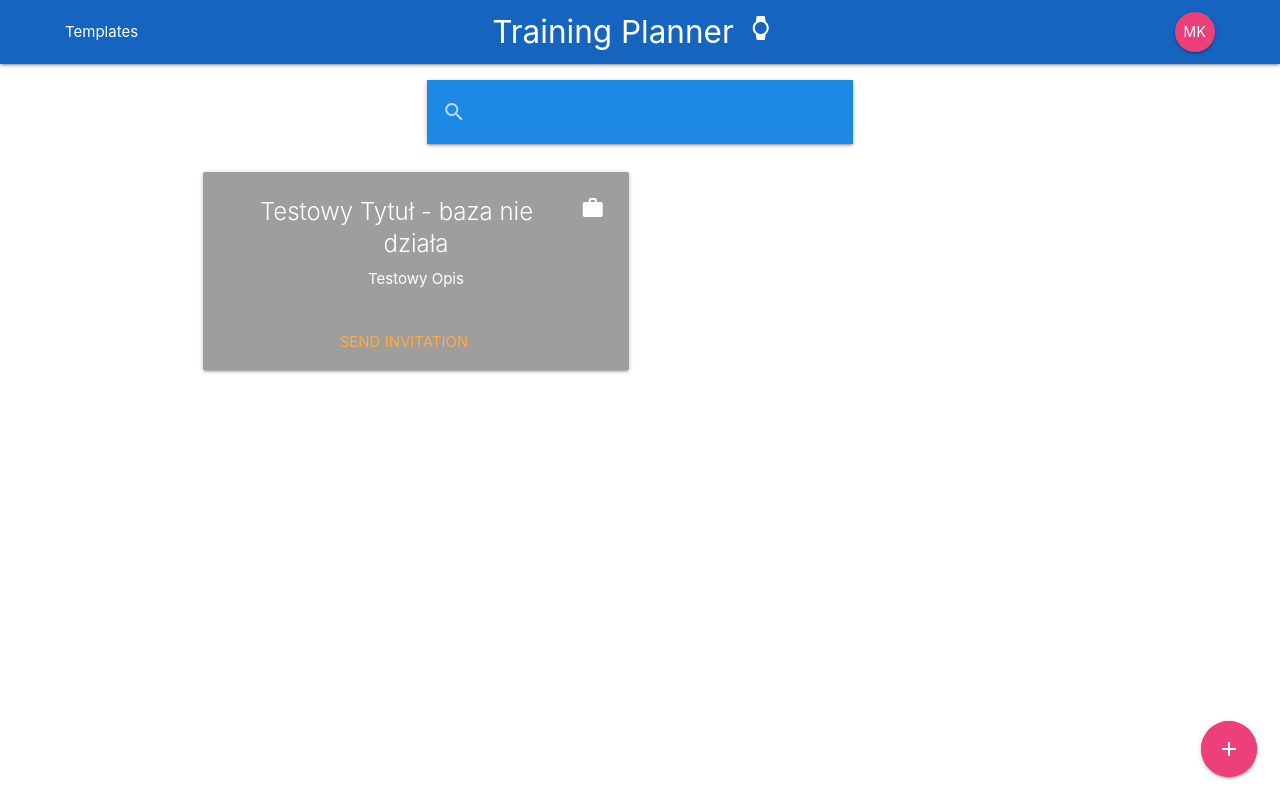
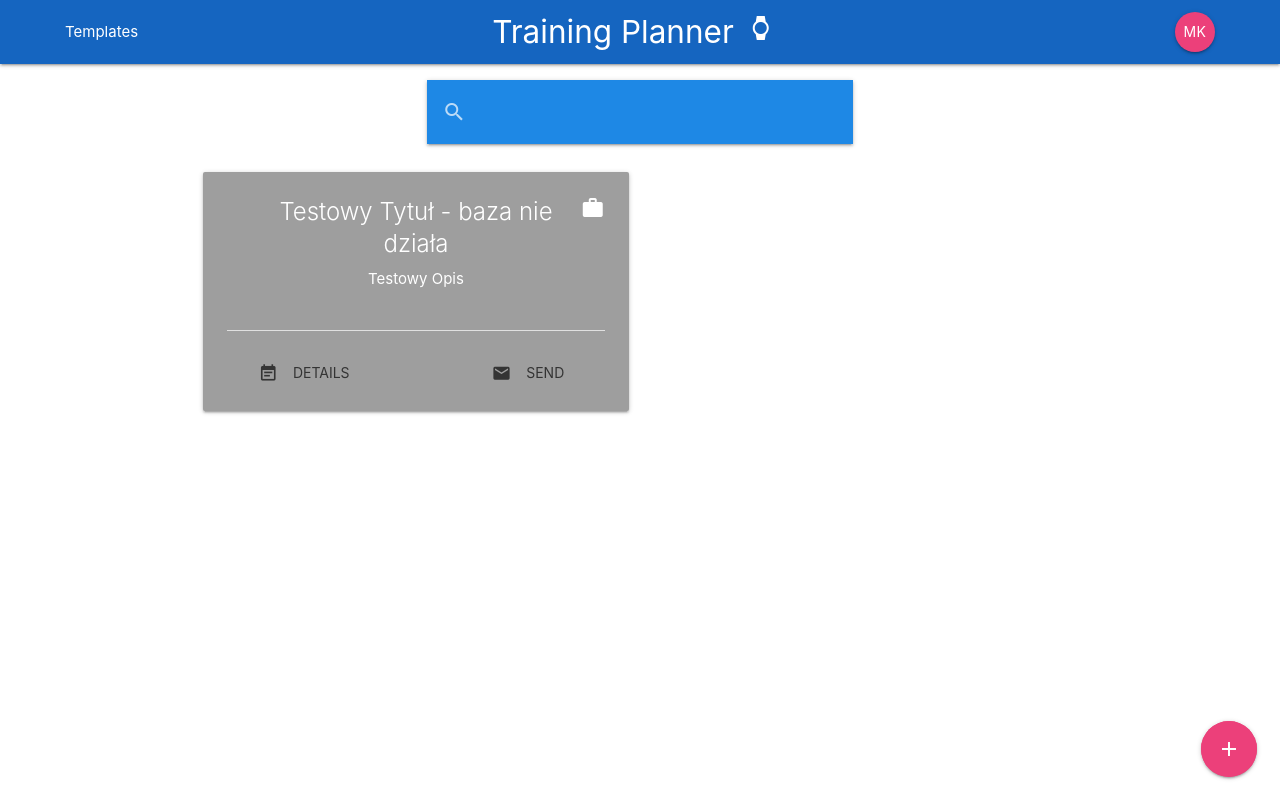
Before and after one commit to nokia-wroclaw/innovativeproject-training-planner, a React (Create React App) app in the folder client/: page /templateDashboard in a window 1280 px wide. Built offline with nearby package versions, Linux system fonts and the light colour scheme; no server answers.

Commit message:
TemplateCard overhaul, template details show up in a modal window

```diff
--- a/client/src/components/template/templateCard.component.js
+++ b/client/src/components/template/templateCard.component.js
@@ -1,5 +1,6 @@
-import React from "react";
+import React, { useEffect } from "react";
 import { Link } from "react-router-dom";
+import M from "materialize-css";
 
 String.prototype.trunc =
   String.prototype.trunc ||
@@ -34,6 +35,35 @@ const setCardColor = trainingType => {
   return cardColor;
 };
 
+const TemplateDetails = props => {
+  useEffect(() => {
+    let elems = document.querySelectorAll(".modal");
+    M.Modal.init(elems, {});
+  }, []);
+
+  return (
+    <div id={props.item._id} class="modal">
+      <div className="modal-content">
+        <h3>{props.item.title}</h3>
+        <p>{props.item.date}</p>
+        <p>{props.item.startTime}</p>
+        <p>{props.item.endTime}</p>
+        <p>{props.item.instructor}</p>
+        <p>{props.item.agenda}</p>
+        <p>{props.item.description}</p>
+        <p>{props.item.willLearn}</p>
+        <p>{props.item.mustKnow}</p>
+        <p>{props.item.materials}</p>
+      </div>
+      <div className="modal-footer">
+        <a href="#!" class="modal-close btn-flat">
+          <i className="material-icons right">close</i>
+        </a>
+      </div>
+    </div>
+  );
+};
+
 const TemplateCard = props => {
   return (
     <div
@@ -48,13 +78,30 @@ const TemplateCard = props => {
         <p>{props.item.date}</p>
       </div>
       <div className="card-content white-text">
-        {setCardIcon(props.item.trainingType)}
-        <span className="card-title activator">{props.item.title}</span>
-        <p>{props.item.description.trunc(80)}</p>
-      </div>{" "}
-      <div className="card-action center">
-        <Link to={sendInv(props.item._id)}>SEND INVITATION</Link>
+        <div className="row">
+          <div className="col s10 offset-s1">
+            <span className="card-title activator">{props.item.title}</span>
+            <p>{props.item.description.trunc(80)}</p>
+          </div>
+          <div className="col s1">{setCardIcon(props.item.trainingType)}</div>
+        </div>
+        <div className="row"></div>
+        <div class="divider"></div>
       </div>
+      <TemplateDetails item={props.item} />
+      <div className="row">
+        <div className="col s6">
+          <a className="modal-trigger btn-flat" data-target={props.item._id}>
+            <i class="material-icons left">event_note</i>DETAILS
+          </a>
+        </div>
+        <div className="col s6">
+          <a className="btn-flat" href={sendInv(props.item._id)}>
+            <i class="material-icons left">mail</i>SEND
+          </a>
+        </div>
+      </div>
+      <div className="row"></div>
     </div>
   );
 };
--- a/client/src/components/template/templateDashboard.component.js
+++ b/client/src/components/template/templateDashboard.component.js
@@ -91,8 +91,8 @@ const TemplateDashboard = () => {
       </h5>
       <div className="row">
         {templatelist.map(item => (
-          <div className="col s12 m6" key={item._id}>
-            <TemplateCard item={item} />{" "}
+          <div className="col m6" key={item._id}>
+            <TemplateCard item={item} />
           </div>
         ))}
       </div>
```
